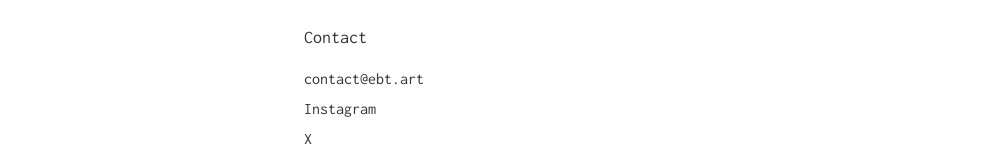
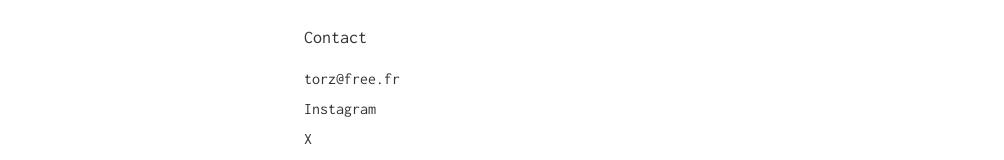
Before and after one commit to ebt-repository/cursorrevamp, a React (Vite) app: page /about in a window 1280 px wide. Shown: the part 779-939 px from the top of the page, without its empty margins (0-1004 px from the left). Built offline with nearby package versions, Linux system fonts and the light colour scheme.

Commit message:
Update contact information on About page
- Change email address to "torz@free.fr" and make it a clickable link.
- Update Instagram link to "https://www.instagram.com/edgarbecourttorz/".
- Change X link to "https://x.com/EdgarBTorz".
[skip gpt_engineer]

```diff
--- a/src/pages/About.tsx
+++ b/src/pages/About.tsx
@@ -39,17 +39,17 @@ const About = () => {
             <h2 className="text-lg mb-4">Contact</h2>
             <div className="space-y-1.5">
               <p>
-                <a href="mailto:contact@ebt.art" className="hover:opacity-70 transition-opacity">
-                  contact@ebt.art
+                <a href="mailto:torz@free.fr" className="hover:opacity-70 transition-opacity">
+                  torz@free.fr
                 </a>
               </p>
               <p>
-                <a href="https://instagram.com/ebt.art" target="_blank" rel="noopener noreferrer" className="hover:opacity-70 transition-opacity">
+                <a href="https://www.instagram.com/edgarbecourttorz/" target="_blank" rel="noopener noreferrer" className="hover:opacity-70 transition-opacity">
                   Instagram
                 </a>
               </p>
               <p>
-                <a href="https://x.com/ebt_art" target="_blank" rel="noopener noreferrer" className="hover:opacity-70 transition-opacity">
+                <a href="https://x.com/EdgarBTorz" target="_blank" rel="noopener noreferrer" className="hover:opacity-70 transition-opacity">
                   X
                 </a>
               </p>
```
